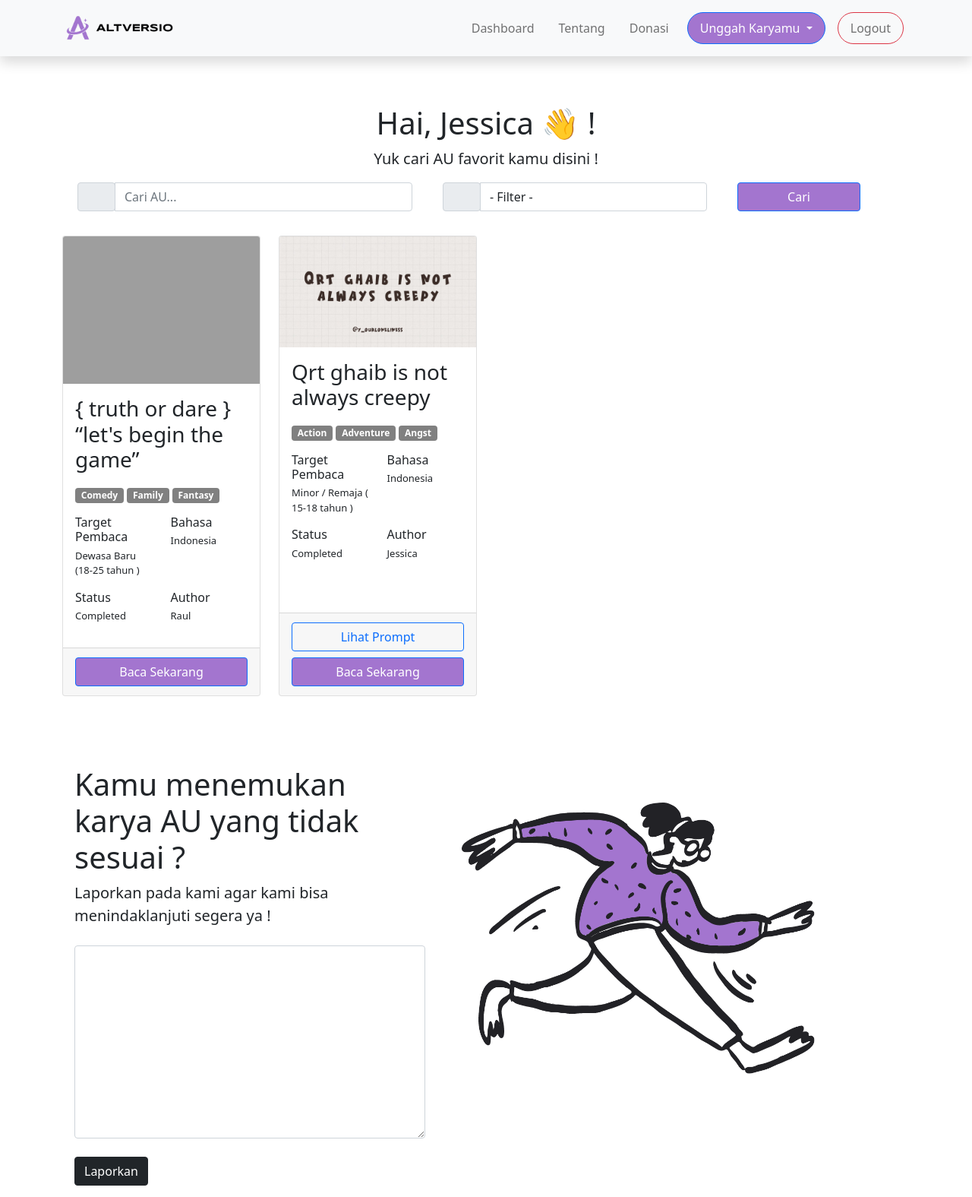
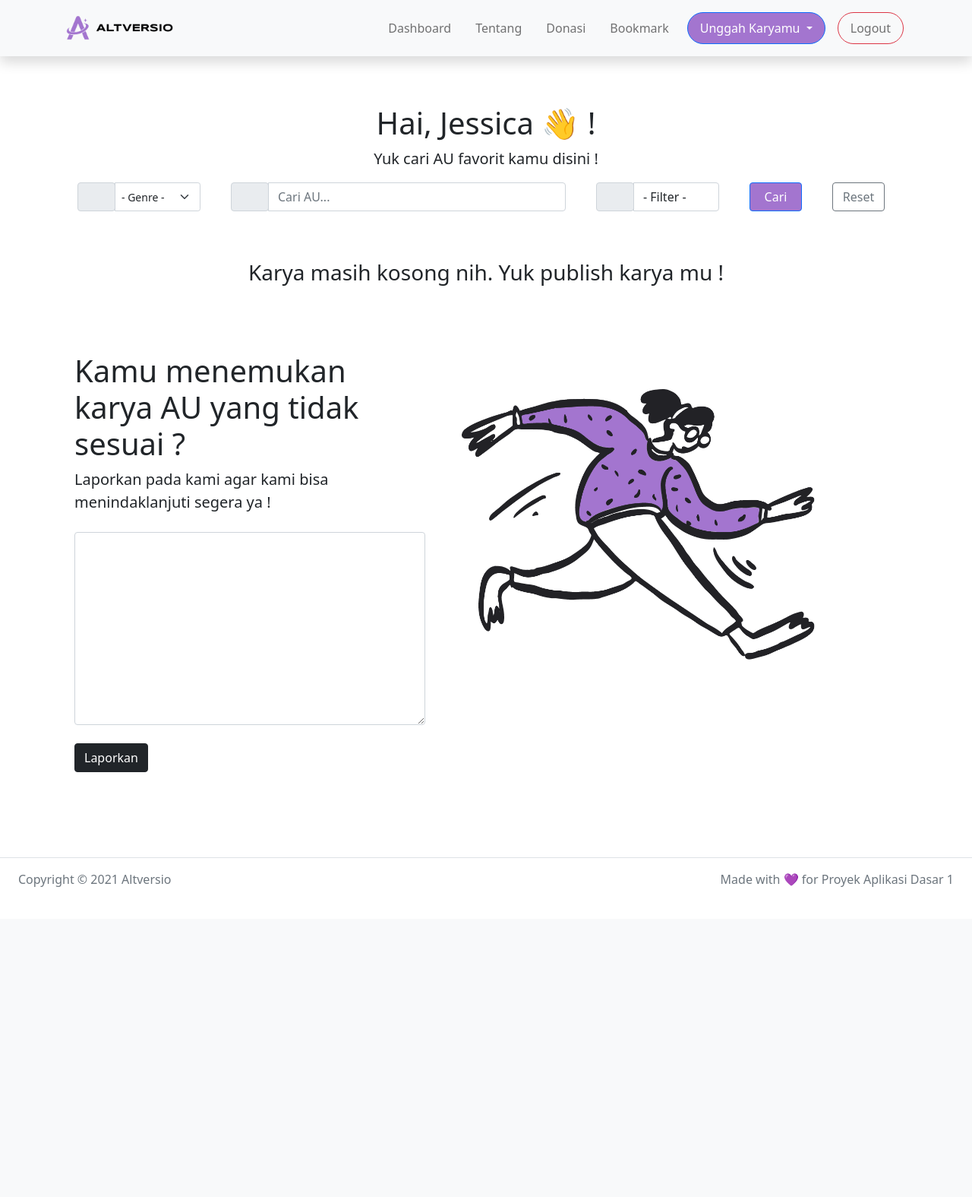
Before and after one commit to arkefallen/altversio, a Laravel app: page /dashboard/search in a window 1280 px wide. Shown: the top 1575 px of the page at 76% size. After the commit the page ends 1167 px from the top, so only its background shows below. Run offline with Laravel 8, Linux system fonts and the light colour scheme; a user stored in the database is signed in; data comes from the database, SQL or seed files in the repository; style sheets or scripts are compiled from the project's sources; some libraries are stand-ins or nearby versions; grey boxes are pictures that could not be loaded.

Commit message:
improve search by genre

```diff
--- a/app/Http/Controllers/KaryaController.php
+++ b/app/Http/Controllers/KaryaController.php
@@ -33,7 +33,9 @@
 
         $pages = $maxKarya * ($dataKarya->currentPage()-1);
 
-        return view('dashboard',compact('dataKarya','pages'));
+        $genres = Genre::all();
+
+        return view('dashboard',compact('dataKarya','pages','genres'));
     }
 
     public function search(Request $req)
@@ -41,18 +43,21 @@
         // dd($req);
         $maxKarya = 12;
         if ( $req->search_karya == null
-            && $req->search_filter == '-') {
+            && $req->search_filter == '-'
+            && $req->search_genre == '-') {
 
             $dataKarya = Karya::with('karyaGenre')->paginate($maxKarya);
 
         } elseif ($req->search_karya != null
-                && $req->search_filter == '-') {
+                && $req->search_filter == '-'
+                && $req->search_genre == '-') {
 
             $dataKarya = Karya::where('title','like',"%".$req->search_karya."%")->paginate($maxKarya);
 
 
         } elseif ($req->search_karya == null
-                && $req->search_filter != '-') {
+                && $req->search_filter != '-'
+                && $req->search_genre == '-') {
 
             if ($req->search_filter == 'az') {
                 $dataKarya = Karya::orderBy('title','asc')->paginate($maxKarya);
@@ -62,7 +67,54 @@
                 $dataKarya = Karya::orderBy('id','desc')->paginate($maxKarya);
             }
 
-        } else {
+        } elseif ($req->search_karya == null
+                && $req->search_filter == '-'
+                && $req->search_genre != '-') {
+
+            $dataKarya = Karya::whereHas('karyaGenre', function($query) use ($req) {
+                return $query->where('genre_id','=',$req->search_genre);
+            })->paginate($maxKarya);
+
+
+        } elseif ($req->search_karya == null
+                && $req->search_filter == '-'
+                && $req->search_genre != '-') {
+
+            $dataKarya = Karya::whereHas('karyaGenre', function($query) use ($req) {
+                return $query->where('genre_id','=',$req->search_genre);
+            })->paginate($maxKarya);
+
+        } elseif ($req->search_karya != null
+                && $req->search_filter == '-'
+                && $req->search_genre != '-') {
+
+            $dataKarya = Karya::where('title','like',"%".$req->search_karya."%")
+                        ->orwhereHas('karyaGenre', function($query) use ($req) {
+                                return $query->where('genre_id','=',$req->search_genre);
+                            })->paginate($maxKarya);
+
+        } elseif ($req->search_karya == null
+                && $req->search_filter != '-'
+                && $req->search_genre != '-') {
+
+            if ($req->search_filter == 'az') {
+                $dataKarya = Karya::whereHas('karyaGenre', function($query) use ($req) {
+                    return $query->where('genre_id','=',$req->search_genre);
+                })->orderBy('title','asc')->paginate($maxKarya);
+            } elseif ($req->search_filter == 'za') {
+                $dataKarya = Karya::whereHas('karyaGenre', function($query) use ($req) {
+                    return $query->where('genre_id','=',$req->search_genre);
+                })->orderBy('title','desc')->paginate($maxKarya);
+            } else {
+                $dataKarya = Karya::whereHas('karyaGenre', function($query) use ($req) {
+                    return $query->where('genre_id','=',$req->search_genre);
+                })->orderBy('id','desc')->paginate($maxKarya);;
+            }
+
+        } elseif ($req->search_karya != null
+                && $req->search_filter != '-'
+                && $req->search_genre == '-') {
+
             if ($req->search_filter == 'az') {
                 $dataKarya = Karya::where('title','like',"%".$req->search_karya."%")->orderBy('title','asc')->paginate($maxKarya);
             } elseif ($req->search_filter == 'za') {
@@ -71,10 +123,30 @@
                 $dataKarya = Karya::where('title','like',"%".$req->search_karya."%")->orderBy('id','desc')->paginate($maxKarya);
             }
 
+        } else {
+
+            if ($req->search_filter == 'az') {
+                $dataKarya = Karya::where('title','like',"%".$req->search_karya."%")
+                ->orwhereHas('karyaGenre', function($query) use ($req) {
+                    return $query->where('genre_id','=',$req->search_genre);
+                })->orderBy('title','asc')->paginate($maxKarya);
+            } elseif ($req->search_filter == 'za') {
+                $dataKarya = Karya::where('title','like',"%".$req->search_karya."%")
+                ->orwhereHas('karyaGenre', function($query) use ($req) {
+                    return $query->where('genre_id','=',$req->search_genre);
+                })->orderBy('title','desc')->paginate($maxKarya);
+            } else {
+                $dataKarya = Karya::where('title','like',"%".$req->search_karya."%")
+                ->orwhereHas('karyaGenre', function($query) use ($req) {
+                    return $query->where('genre_id','=',$req->search_genre);
+                })->orderBy('id','desc')->paginate($maxKarya);;
+            }
+
         }
 
         $pages = $maxKarya * ($dataKarya->currentPage()-1);
-        return view('dashboard',compact('dataKarya','pages'));
+        $genres = Genre::all();
+        return view('dashboard',compact('dataKarya','pages','genres'));
 
     }
 
@@ -110,9 +182,11 @@
         DB::beginTransaction();
 
         try {
+
             $karya = new Karya;
             $karya->title = $req->title;
 
+            // Kondisi ketika prompt nya kosong
             if ($req->link_prompt == null) {
                 $karya->link_prompt = '-';
             } else {
@@ -132,6 +206,7 @@
 
             $karya->thumbnail = 'asset/tmb/'.$imageFile;
 
+
             $user_id = Auth::id();
 
             $karya->author_id = $user_id;
@@ -140,19 +215,26 @@
             $karya_id = $karya['id'];
 
         } catch (\Exception $e) {
+
             DB::rollback();
             return $e->getMessage();
         }
 
         try {
+
             for ( $i=0; $i < count($req->genre); $i++) {
                 $genre = new KaryaGenre;
+
                 $genre->karya_id = $karya_id;
+
+                // Ambil id genre dengan nyari lewat nama genre
                 $queryGenre = DB::select('select id from genre where name = ?', [$req->genre[$i]]);
 
                 $genre->genre_id = $queryGenre[0]->id;
+
                 $genre->save();
             }
+
         } catch (\Exception $e) {
             DB::rollback();
             return $e->getMessage();
@@ -184,7 +266,8 @@
      *
      * @param  int  $id
      * @return \Illuminate\Http\Response
-     */
+     **/
+
     public function edit($id)
     {
         $karya = Karya::with('karyaGenre')->find($id);
@@ -204,6 +287,7 @@
      */
     public function update(Request $req, $id)
     {
+
         $this->validate($req, [
             'title' => 'required|string',
             'link_karya' => 'required|string',
@@ -248,11 +332,16 @@
 
             // Kalau ada genre baru ditambahkan
             $name_nowGenreKarya = array();
-            foreach ($queryKaryaGenre as $kg ) {
+
+            foreach ( $queryKaryaGenre as $kg ) {
+
+                // Cari genre yang dipunyai karya kita sekarang
                 if ($kg->karya_id == $karya_id && $kg->genre->id == $kg->genre_id) {
                     array_push($name_nowGenreKarya,$kg->genre->name);
                 }
+
             }
+
 
             for ( $i=0 ; $i < count($req->genre); $i++) {
                 if ( !in_array($req->genre[$i],$name_nowGenreKarya) ) {
--- a/public/style/style.css
+++ b/public/style/style.css
@@ -44,6 +44,7 @@
     transform: scale(1.05);
     box-shadow: 0 10px 20px rgba(0,0,0,.12), 0 4px 8px rgba(0,0,0,.06);
 }
+
 /* .body-text-1 {
     font-family: 'Poppins';
     font-weight: 400 ;
--- a/resources/views/dashboard.blade.php
+++ b/resources/views/dashboard.blade.php
@@ -10,7 +10,23 @@
         <p class="lead">Yuk cari AU favorit kamu disini !</p>
         <form class="w-100 row"  action="{{ route('karya.search') }}" method="get">
             @csrf
-            <div class="form-group mx-2 col-12 col-md-5 col-lg-5">
+            <div class="form-group mx-2 col-12 col-lg-2">
+              <div class="input-group mb-3">
+                <div class="input-group-prepend">
+                  <span class="input-group-text" id="basic-addon1">
+                      <box-icon name='collection' color='#8c8888' ></box-icon>
+                  </span>
+                </div>
+                <select class="form-select form-select-sm" id="filterGenre" name="search_genre">
+                  <option selected value="-">- Genre -</option>
+                  @foreach ($genres as $genre)
+                    <option value="{{ $genre->id }}">{{ $genre->name }}</option>
+                  @endforeach
+                </select>
+              </div>
+            </div>
+
+            <div class="form-group mx-2 col-12 col-lg-5">
                 <div class="input-group mb-3">
                   <div class="input-group-prepend">
                     <span class="input-group-text" id="basic-addon1">
@@ -21,14 +37,14 @@
                 </div>
             </div>
 
-            <div class="form-group mx-2 col-12 col-md-3 col-lg-4">
+            <div class="form-group mx-2 col-12 col-lg-2">
               <div class="input-group mb-3">
                 <div class="input-group-prepend">
                   <span class="input-group-text" id="basic-addon1">
                       <box-icon name='filter-alt' color='#8c8888' ></box-icon>
                   </span>
                 </div>
-                <select class="form-control custom-select" id="filterGenre" name="search_filter">
+                <select class="form-control custom-select" id="filterSearch" name="search_filter">
                   <option selected value="-">- Filter -</option>
                   <option value="az">Urut A-Z</option>
                   <option value="za">Urut Z-A</option>
@@ -37,9 +53,15 @@
               </div>
             </div>
 
-            <div class="form-group mx-2 col-12 col-md-2 col-lg-2 ">
-              <button class="btn btn-primary w-100" type="submit">
+            <div class="form-group mx-2 col-12 col-lg-1 ">
+              <button class="btn btn-primary w-100 mb-3" type="submit">
                 Cari
+              </button>
+            </div>
+
+            <div class="form-group mx-2 col-12 col-lg-1 ">
+              <button class="btn btn-outline-secondary w-100" type="submit">
+                Reset
               </button>
             </div>
 
--- a/resources/views/navigation.blade.php
+++ b/resources/views/navigation.blade.php
@@ -35,6 +35,10 @@
               <a class="nav-link" href="/donate">Donasi</a>
             </li>
 
+            <li class="nav-item mx-2">
+              <a class="nav-link" href="#">Bookmark</a>
+            </li>
+
             <li class="nav-item mx-2 mb-2 mt-2 w-100">
               <a id="karyaDropdown" class="nav-link dropdown-toggle btn btn-primary rounded-pill py-2 px-3 text-white" href="#" role="button" data-toggle="dropdown" aria-haspopup="true" aria-expanded="false" v-pre>
                 Unggah Karyamu
@@ -50,6 +54,7 @@
                   <box-icon name='edit' class="mx-1" color="#A375CF" ></box-icon>
                   <p class="mx-2" style="margin-bottom:0 !important;">Kelola Karya</p>
                 </a>
+
               </div>
             </li>
 
--- a/routes/web.php
+++ b/routes/web.php
@@ -21,6 +21,8 @@
 
 Route::get('/donate', 'DonateController@index')->name('donate');
 
+Route::get('/bookmark', 'BookmarkController@index')->name('bookmark');
+
 // Control Karya
 
 Route::get('/dashboard', 'KaryaController@index')->name('dashboard');
```
Also changed, not shown: app/Http/Controllers/BookmarkController.php (added, +84 -0 lines), resources/views/bookmark.blade.php (added, +128 -0 lines), database/migrations/2022_03_13_073720_create_bookmark_table.php (added), public/asset/tmb/1639407638.jpg (added), public/asset/tmb/1639449522.png (added), public/asset/tmb/1639450971.jpg (added), public/asset/tmb/1639451044.png (added).
